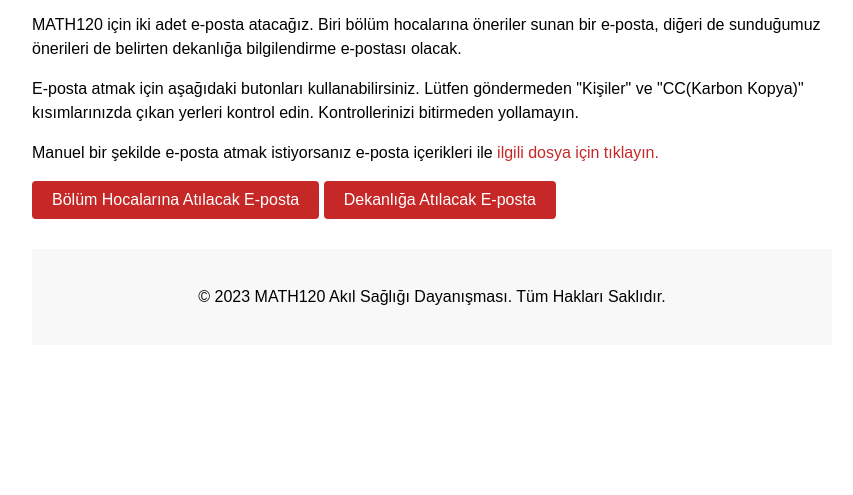
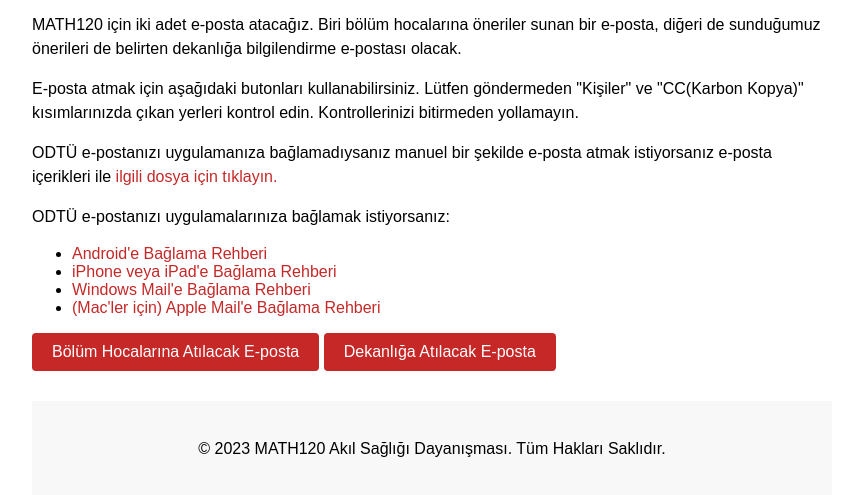
Before and after one commit to swixtop/MATH120-mail-calismasi, a plain HTML site: page index.html in a window 1280 px wide. Shown: the part 161-656 px from the top of the page, without its empty margins (208-1061 px from the left). Drawn offline with Linux system fonts and the light colour scheme.

Commit message:
Update index.html

```diff
--- a/index.html
+++ b/index.html
@@ -19,7 +19,14 @@
             <section>
                 <p>MATH120 için iki adet e-posta atacağız. Biri bölüm hocalarına öneriler sunan bir e-posta, diğeri de sunduğumuz önerileri de belirten dekanlığa bilgilendirme e-postası olacak.</p>
                 <p>E-posta atmak için aşağıdaki butonları kullanabilirsiniz. Lütfen göndermeden "Kişiler" ve "CC(Karbon Kopya)" kısımlarınızda çıkan yerleri kontrol edin. Kontrollerinizi bitirmeden yollamayın.</p>
-                <p>Manuel bir şekilde e-posta atmak istiyorsanız e-posta içerikleri ile <a href="https://docs.google.com/document/d/1BAyBlalGy_r9Vs3DBHZrAyGRW4Nnhrds23f32UdbuKY/edit?usp=sharing" target="_blank">ilgili dosya için tıklayın.</a></p>
+                <p>ODTÜ e-postanızı uygulamanıza bağlamadıysanız manuel bir şekilde e-posta atmak istiyorsanız e-posta içerikleri ile <a href="https://docs.google.com/document/d/1BAyBlalGy_r9Vs3DBHZrAyGRW4Nnhrds23f32UdbuKY/edit?usp=sharing" target="_blank">ilgili dosya için tıklayın.</a></p>
+                <p>ODTÜ e-postanızı uygulamalarınıza bağlamak istiyorsanız:</p>
+                <ul>
+                    <li><a href="https://faq.cc.metu.edu.tr/tr/sss/android-yuklu-cihazimla-odtu-e-posta-servisini-nasil-kullanabilirim">Android'e Bağlama Rehberi</a></li>
+                    <li><a href="https://faq.cc.metu.edu.tr/tr/sss/iphone-ya-da-ipad-ile-odtu-e-posta-servisini-nasil-kullanabilirim">iPhone veya iPad'e Bağlama Rehberi</a></li>
+                    <li><a href="https://faq.cc.metu.edu.tr/tr/sss/windows-mail-ile-odtu-e-posta-servisini-nasil-kullanabilirim">Windows Mail'e Bağlama Rehberi</a></li>
+                    <li><a href="https://faq.cc.metu.edu.tr/tr/sss/apple-mail-ile-odtu-e-posta-servisini-nasil-kullanabilirim">(Mac'ler için) Apple Mail'e Bağlama Rehberi</a></li>
+                </ul>
                 <button class="button" onclick="openEmail()">Bölüm Hocalarına Atılacak E-posta</button>
                 <button class="button" onclick="openEmail2()">Dekanlığa Atılacak E-posta</button>
 
```
